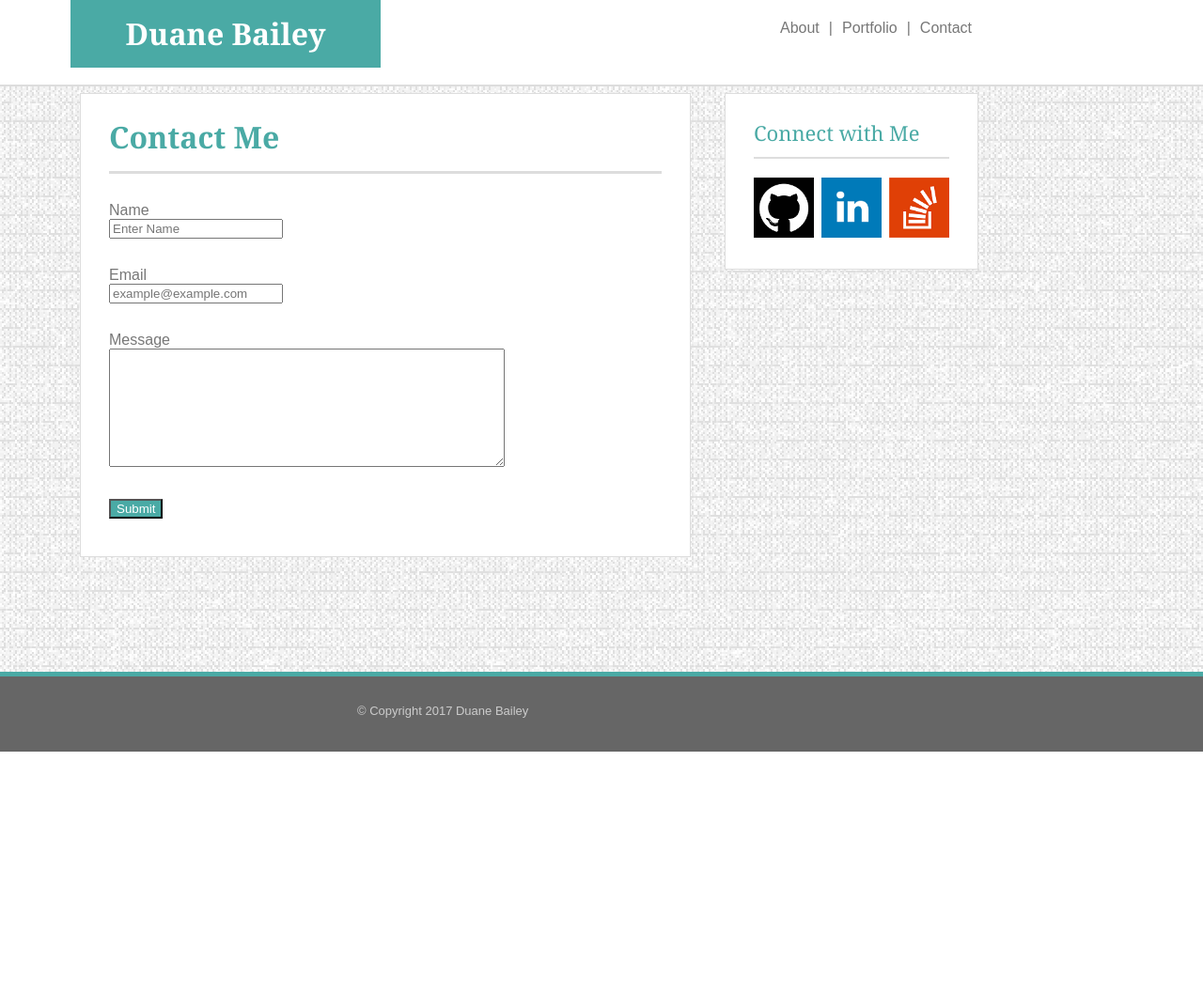
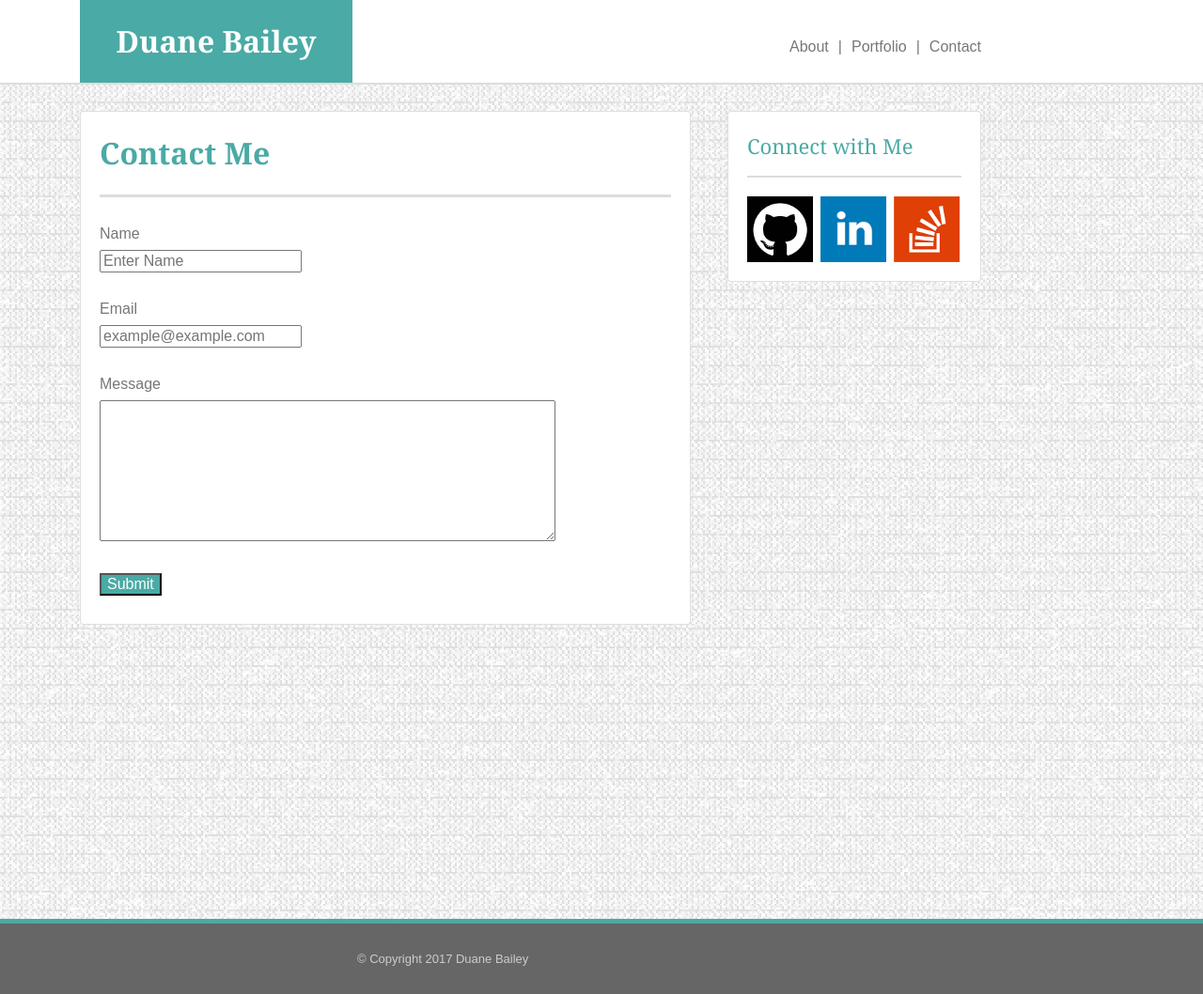
Before and after one commit to dbailey25/basic-portfolio, a plain HTML site: page contact.html in a window 1280 px wide. Shown: the whole page at 94% size. Before the commit the page ends 800 px from the top, so only its background shows below. Drawn offline with nearby package versions, Linux system fonts and the light colour scheme.

Commit message:
minor bug fixes

```diff
--- a/assets/css/style.css
+++ b/assets/css/style.css
@@ -120,7 +120,7 @@ z-index: -1;
 .masterContainer {
   position: relative;
   /*min-height:100%;*/
-  height: 860px;
+  height: 940px;
   z-index: -1;
 }
 
@@ -230,14 +230,3 @@ position: relative;
 .top {
   z-index: 1 !important;
 }
-
-/*temp styles*/
-/*.test {
-  margin-top: 10px;
-background-color: blue;
-}*/
-
-/*.test2 {
-  margin-top: 10px;
-background-color: red;
-}*/
--- a/contact.html
+++ b/contact.html
@@ -1,22 +1,21 @@
 <!DOCTYPE html>
 <html>
-
   <head>
     <meta charset="utf-8">
+    <!-- links to external files -->
+    <!-- css-reset -->
+    <link rel="stylesheet" type="text/css" href="assets/css/reset.css">
+    <!-- css-bootstrap -->
+    <link rel="stylesheet" href="https://maxcdn.bootstrapcdn.com/bootstrap/4.0.0-beta.2/css/bootstrap.min.css" integrity="sha384-PsH8R72JQ3SOdhVi3uxftmaW6Vc51MKb0q5P2rRUpPvrszuE4W1povHYgTpBfshb" crossorigin="anonymous">
+    <!-- css-custom -->
+    <link rel="stylesheet" type="text/css" href="assets/css/style.css">
     <title>Contact</title>
-
-  <!-- links to external files -->
-  <link rel="stylesheet" type="text/css" href="assets/css/reset.css">
-  <link rel="stylesheet" type="text/css" href="assets/css/style.css">
   </head>
-
   <body background="assets/images/background_1000x1000.png">
 
-  <div class="bodyContainer">
-
-    <!-- page header-->
+  <!-- header-->
     <div class="header">
-      <div class="name head1">
+      <div class="head1 name">
         Duane Bailey
       </div>
 
@@ -28,7 +27,7 @@
           <h>|</h>
         </div>
         <div class="navText">
-          <h><a href="portfolio.htm" target="_blank">Portfolio</a></h>
+          <h><a href="portfolio.html" target="_blank">Portfolio</a></h>
         </div>
         <div class="navDelim">
           <h>|</h>
@@ -39,9 +38,14 @@
       </div>
     </div>
 
-    <!-- main content section -->
+  <!-- content -->
+<div class="masterContainer">
   <div class="sectionContainer">
-      <div class="mainSection">
+    <!-- main section -->
+    <div class="row">
+      <div class="test col-md-8">
+        <div class="card" style="width: 650px;">
+          <div class="card-body top">
             <h class="mainSectionTitle head1">Contact Me</h>
 
             <!-- contact form -->
@@ -66,28 +70,44 @@
               </div>
               <input type="submit" name="submit" value="Submit" class="formSubmit">
             </form>
-
+          </div>
+        </div>
+      </div>
+      <div class="test2 col-md-4">
+        <div class="card leftMargin" style="width: 270px;">
+          <div class="card-body">
+            <!-- sidebar content section -->
+            <!-- <aside class="Sidebar"> -->
+              <h class="sidebarTitle head2">Connect with Me</h>
+                <div class="socialBtn1">
+                    <a href="https://github.com/dbailey25" target="_blank"><img src="assets/images/github-logo.png" alt="GitHub" height="70" width="70"></a>
+                </div>
+                <div class="socialBtn2">
+                    <a href="https://www.linkedin.com/in/duanebailey25/" target="_blank"><img src="assets/images/linkedin-logo.png" alt="Linkedin" height="70" width="70"></a>
+                </div>
+                <div class="socialBtn2">
+                    <a href="https://stackoverflow.com/users/8881144/dbailey25" target="_blank"><img src="assets/images/stack-overflow-logo.png" alt="GitHub" height="70" width="70"></a>
+                </div>
+            <!-- </aside> -->
+          </div>
+        </div>
+      </div>
+    </div>
   </div>
 
-    <aside class="Sidebar">
-      <h class="sidebarTitle head2">Connect with Me</h>
-      <div class="socialBtn1">
-        <a href="https://github.com/dbailey25" target="_blank"><img src="assets/images/github-logo.png" alt="GitHub" height="64" width="64"></a>
-      </div>
-      <div class="socialBtn2">
-        <a href="https://www.linkedin.com/in/duanebailey25/" target="_blank"><img src="assets/images/linkedin-logo.png" alt="Linkedin" height="64" width="64"></a>
-      </div>
-      <div class="socialBtn2">
-        <a href="https://stackoverflow.com/users/8881144/dbailey25" target="_blank"><img src="assets/images/stack-overflow-logo.png" alt="GitHub" height="64" width="64"></a>
-      </div>
-    </aside>
+<!-- footer -->
+  <div class="footer">
+    <h5 class="footerText">&copy; Copyright 2017 Duane Bailey</h5>
   </div>
 
-  <!-- footer section -->
-  <div class="footer">
-    <h class="footerText head3">&copy; Copyright 2017 Duane Bailey</h>
-  </div>
-  </div>
+</div> <!-- masterContainer -->
+
+
+
+<!-- Optional JavaScript -->
+    <!-- jQuery first, then Popper.js, then Bootstrap JS -->
+    <script src="https://code.jquery.com/jquery-3.2.1.slim.min.js" integrity="sha384-KJ3o2DKtIkvYIK3UENzmM7KCkRr/rE9/Qpg6aAZGJwFDMVNA/GpGFF93hXpG5KkN" crossorigin="anonymous"></script>
+    <script src="https://cdnjs.cloudflare.com/ajax/libs/popper.js/1.12.3/umd/popper.min.js" integrity="sha384-vFJXuSJphROIrBnz7yo7oB41mKfc8JzQZiCq4NCceLEaO4IHwicKwpJf9c9IpFgh" crossorigin="anonymous"></script>
+    <script src="https://maxcdn.bootstrapcdn.com/bootstrap/4.0.0-beta.2/js/bootstrap.min.js" integrity="sha384-alpBpkh1PFOepccYVYDB4do5UnbKysX5WZXm3XxPqe5iKTfUKjNkCk9SaVuEZflJ" crossorigin="anonymous"></script>
   </body>
-
 </html>
```
Also changed, not shown: index.html (+2 -2 lines), portfolio.html (+17 -4 lines), assets/images/app_front-end.jpg (added), assets/images/app_front-end_548x468.jpg (deleted), assets/images/app_full_stack.jpg (added), assets/images/app_rpg-wordcloud.png, assets/images/app_spring-mvc.jpg (added). Lines whose indentation alone changed are shown as unchanged.
